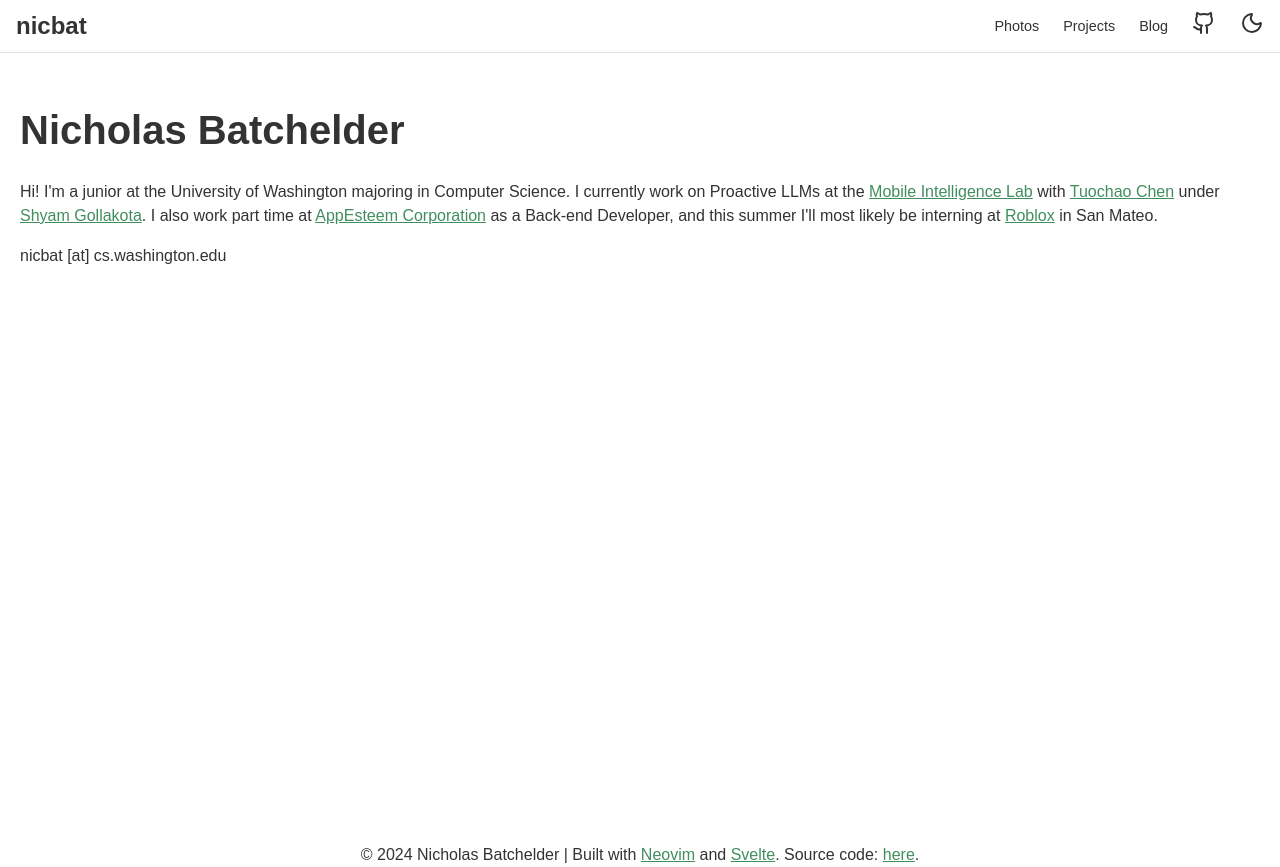
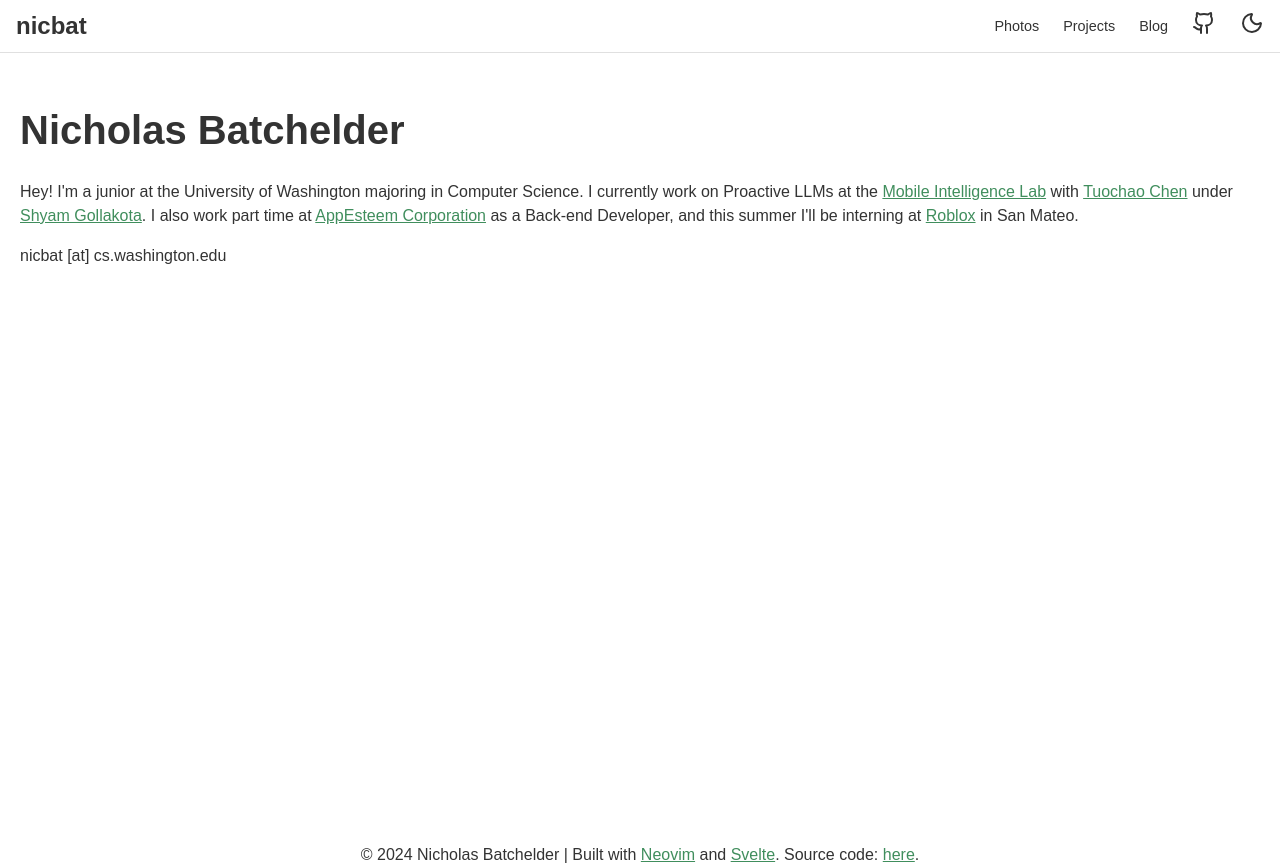
Before and after one commit to nicbat/nicb.at, a SvelteKit app: page / in a window 1280 px wide. Built offline with nearby package versions, Linux system fonts and the light colour scheme.

Commit message:
committed to roblox

```diff
--- a/src/routes/+page.svelte
+++ b/src/routes/+page.svelte
@@ -1,3 +1,3 @@
 <h1>Nicholas Batchelder</h1>
-<p>Hi! I'm a junior at the University of Washington majoring in Computer Science. I currently work on Proactive LLMs at the <a href="https://netlab.cs.washington.edu/" target="_blank">Mobile Intelligence Lab</a> with <a href="https://staff.washington.edu/tuochao/index.html" target="_blank">Tuochao Chen</a> under <a href="https://homes.cs.washington.edu/~gshyam/" target="_blank">Shyam Gollakota</a>. I also work part time at <a href="https://appesteem.com/" target="_blank">AppEsteem Corporation</a> as a Back-end Developer, and this summer I'll most likely be interning at <a href="https://careers.roblox.com/" target="_blank">Roblox</a> in San Mateo.</p>
-<p>nicbat [at] cs.washington.edu</p>
+<p>Hey! I'm a junior at the University of Washington majoring in Computer Science. I currently work on Proactive LLMs at the <a href="https://netlab.cs.washington.edu/" target="_blank">Mobile Intelligence Lab</a> with <a href="https://staff.washington.edu/tuochao/index.html" target="_blank">Tuochao Chen</a> under <a href="https://homes.cs.washington.edu/~gshyam/" target="_blank">Shyam Gollakota</a>. I also work part time at <a href="https://appesteem.com/" target="_blank">AppEsteem Corporation</a> as a Back-end Developer, and this summer I'll be interning at <a href="https://careers.roblox.com/" target="_blank">Roblox</a> in San Mateo.</p>
+<span>nicbat [at] cs.washington.edu</span>
```
